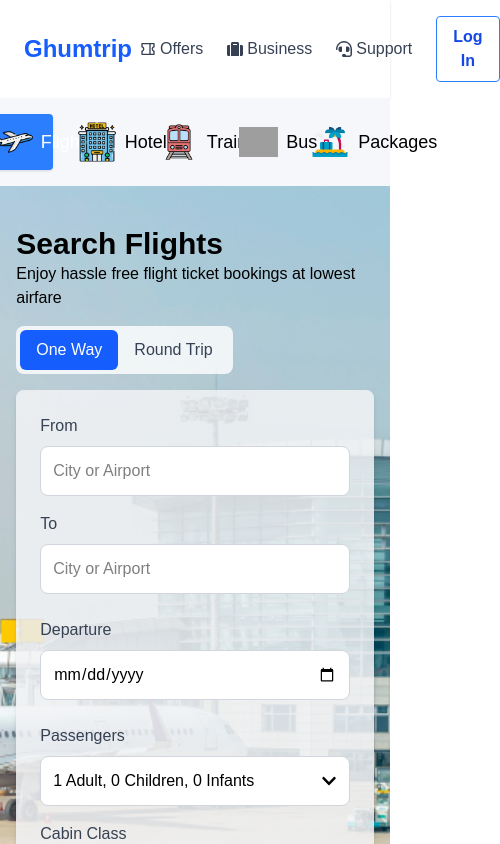
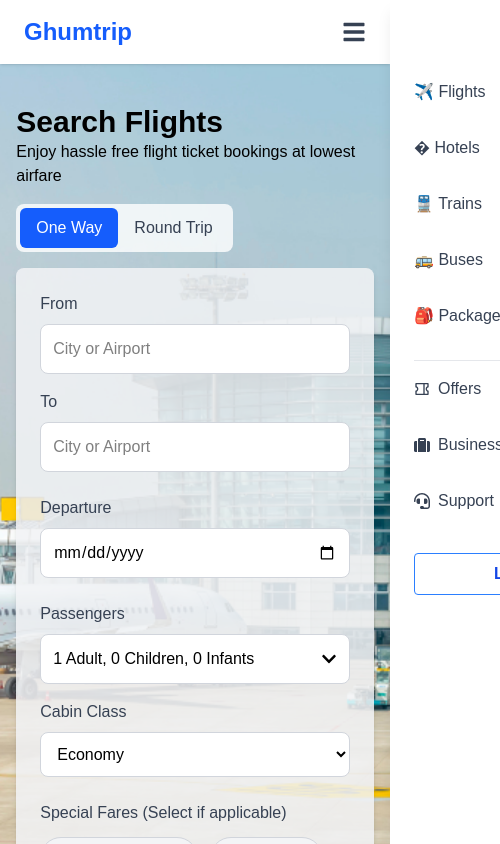
Before and after one commit to Prafful1505/ghumtrip-client, a Next.js app: page /flights in a window 390 px wide. Shown: the top 844 px of the page, 500 px wide, since content can reach past the window. Built offline with nearby package versions, Linux system fonts and the light colour scheme; grey boxes are pictures that could not be loaded; a web font is replaced by a local one.

Commit message:
header and navbar responsive with error resolving

```diff
--- a/src/app/flights/page.tsx
+++ b/src/app/flights/page.tsx
@@ -312,11 +312,11 @@
           <h1 className="text-2xl font-bold text-blue-700 mb-4">
             Book Flights with Ghumtrip - Seamless, Affordable & Hassle-Free
           </h1>
-          <p className="mb-4">Planning your next trip? Whether it's a domestic journey within India or an international adventure, Ghumtrip makes it simple to book cheap flights without any hassle.</p>
+          <p className="mb-4">Planning your next trip? Whether it&apos;s a domestic journey within India or an international adventure, Ghumtrip makes it simple to book cheap flights without any hassle.</p>
 
           <p className="mb-4">Our platform has an easy-to-use interface. It offers many airlines and affordable fares, helping you find the best travel deals.</p>
 
-          <p className="mb-6">Ghumtrip helps you compare prices for last-minute trips and planned vacations. You can choose the best options and book quickly and safely. Whether you're flying for business or leisure, our efficient search engine and user-friendly experience make booking flights effortless.</p>
+          <p className="mb-6">Ghumtrip helps you compare prices for last-minute trips and planned vacations. You can choose the best options and book quickly and safely. Whether you&apos;re flying for business or leisure, our efficient search engine and user-friendly experience make booking flights effortless.</p>
 
           <h2 className="text-2xl font-semibold text-blue-600 mb-2">Why Choose Ghumtrip for Flight Booking?</h2>
           <ul className="list-disc list-inside mb-6 space-y-1">
@@ -351,10 +351,10 @@
           <h2 className="text-2xl font-semibold text-blue-600 mb-2">FAQs: Book Flights with Ghumtrip</h2>
           <ul className="space-y-4 mb-8">
             <li><strong>How can I check my flight status on Ghumtrip?</strong><br />
-              You can check your flight status by entering your booking details on the 'Manage Booking' section of the Ghumtrip website or app.
+              You can check your flight status by entering your booking details on the &apos;Manage Booking&apos; section of the Ghumtrip website or app.
             </li>
             <li><strong>Does Ghumtrip offer refunds on cancelled tickets?</strong><br />
-              Yes, refunds are processed based on the airline's cancellation policy. Any applicable charges will be deducted.
+              Yes, refunds are processed based on the airline&apos;s cancellation policy. Any applicable charges will be deducted.
             </li>
             <li><strong>Can I book one-way and round-trip flights on Ghumtrip?</strong><br />
               Yes, Ghumtrip allows you to book both one-way and round-trip flights as per your travel needs.
@@ -385,7 +385,7 @@
           <h3 className="text-xl font-semibold text-red-600 mb-2">Disclaimer</h3>
           <ul className="list-disc list-inside text-sm space-y-1">
             <li>Flight fares are dynamic and subject to availability at the time of booking.</li>
-            <li>Refunds, cancellations, and modifications are as per the airlines' policies.</li>
+            <li>Refunds, cancellations, and modifications are as per the airlines&apos; policies.</li>
             <li>Before the final payment, we will display any additional charges, taxes, or surcharges.</li>
             <li>Ghumtrip is a travel aggregator and does not operate its own flights.</li>
             <li>Discounts and offers are subject to the terms and conditions specified on the website.</li>
--- a/src/app/page.tsx
+++ b/src/app/page.tsx
@@ -1,6 +1,5 @@
 import React from 'react';
 import { FaPlane, FaHotel, FaBus, FaTrain, FaGift } from 'react-icons/fa';
-import { RiCoupon2Fill } from 'react-icons/ri';
 import Image from 'next/image';
 import Link from 'next/link';
 
--- a/src/components/Header.tsx
+++ b/src/components/Header.tsx
@@ -1,10 +1,43 @@
+'use client'
 import Link from "next/link";
-import { FaSuitcase, FaHeadset, FaUser } from "react-icons/fa";
+import { FaSuitcase, FaHeadset, FaUser, FaBars, FaTimes } from "react-icons/fa";
 import { RiCoupon2Line } from "react-icons/ri";
+import { useState, useEffect } from "react";
 
 export default function Header() {
+  const [isMenuOpen, setIsMenuOpen] = useState(false);
+  const [isScrolled, setIsScrolled] = useState(false);
+
+  // Toggle menu function
+  const toggleMenu = () => {
+    setIsMenuOpen(!isMenuOpen);
+  };
+
+  // Close menu when clicking outside
+  const closeMenu = () => {
+    setIsMenuOpen(false);
+  };
+
+  // Handle scroll effect for header
+  useEffect(() => {
+    const handleScroll = () => {
+      if (window.scrollY > 10) {
+        setIsScrolled(true);
+      } else {
+        setIsScrolled(false);
+      }
+    };
+
+    window.addEventListener("scroll", handleScroll);
+    return () => window.removeEventListener("scroll", handleScroll);
+  }, []);
+
   return (
-    <header className="bg-white shadow-sm py-4 px-6">
+    <>
+      <header
+        className={`bg-white shadow-sm py-4 px-6 sticky top-0 z-50 transition-all duration-300 ${isScrolled ? "shadow-md" : "shadow-sm"
+          }`}
+      >
         <div className="max-w-7xl mx-auto flex justify-between items-center">
           {/* Left side - Logo */}
           <div className="flex items-center">
@@ -13,8 +46,8 @@
             </Link>
           </div>
 
-        {/* Right side - Navigation */}
-        <nav className="flex items-center space-x-6">
+          {/* Right side - Navigation (desktop) */}
+          <nav className="hidden md:flex items-center space-x-6">
             <Link
               href="/offers"
               className="flex items-center text-gray-700 hover:text-blue-600 transition-colors"
@@ -48,7 +81,118 @@
               </button>
             </Link>
           </nav>
+
+          {/* Mobile menu button */}
+          <button
+            className="md:hidden text-gray-700 focus:outline-none"
+            onClick={toggleMenu}
+          >
+            {isMenuOpen ? (
+              <FaTimes className="w-6 h-6" />
+            ) : (
+              <FaBars className="w-6 h-6" />
+            )}
+          </button>
         </div>
       </header>
+
+      {/* Mobile menu */}
+      <div
+        className={`fixed top-0 right-0 h-full w-64 bg-white shadow-lg z-50 transform transition-transform duration-300 ${isMenuOpen ? "translate-x-0" : "translate-x-full"
+          } md:hidden`}
+      >
+        <div className="p-6">
+          <button
+            className="absolute top-4 right-4 text-gray-700"
+            onClick={toggleMenu}
+          >
+            <FaTimes className="w-6 h-6" />
+          </button>
+
+          <nav className="mt-12 flex flex-col space-y-4">
+            {/* Travel Options */}
+            <Link
+              href="/flights"
+              className="flex items-center text-gray-700 hover:text-blue-600 transition-colors py-2"
+              onClick={closeMenu}
+            >
+              ✈️ Flights
+            </Link>
+
+            <Link
+              href="/hotels"
+              className="flex items-center text-gray-700 hover:text-blue-600 transition-colors py-2"
+              onClick={closeMenu}
+            >
+              � Hotels
+            </Link>
+
+            <Link
+              href="/trains"
+              className="flex items-center text-gray-700 hover:text-blue-600 transition-colors py-2"
+              onClick={closeMenu}
+            >
+              🚆 Trains
+            </Link>
+
+            <Link
+              href="/buses"
+              className="flex items-center text-gray-700 hover:text-blue-600 transition-colors py-2"
+              onClick={closeMenu}
+            >
+              🚌 Buses
+            </Link>
+
+            <Link
+              href="/packages"
+              className="flex items-center text-gray-700 hover:text-blue-600 transition-colors py-2"
+              onClick={closeMenu}
+            >
+              🎒 Packages
+            </Link>
+
+            {/* Original Menu Items */}
+            <div className="border-t border-gray-200 my-2"></div>
+
+            <Link
+              href="/offers"
+              className="flex items-center text-gray-700 hover:text-blue-600 transition-colors py-2"
+              onClick={closeMenu}
+            >
+              <RiCoupon2Line className="mr-2" />
+              Offers
+            </Link>
+
+            <Link
+              href="/business"
+              className="flex items-center text-gray-700 hover:text-blue-600 transition-colors py-2"
+              onClick={closeMenu}
+            >
+              <FaSuitcase className="mr-2" />
+              Business
+            </Link>
+
+            <Link
+              href="/support"
+              className="flex items-center text-gray-700 hover:text-blue-600 transition-colors py-2"
+              onClick={closeMenu}
+            >
+              <FaHeadset className="mr-2" />
+              Support
+            </Link>
+
+            <Link
+              href="/login"
+              className="flex items-center justify-center mt-4"
+              onClick={closeMenu}
+            >
+              <button className="bg-transparent cursor-pointer hover:bg-blue-500 text-blue-700 font-semibold hover:text-white py-2 px-4 border border-blue-500 hover:border-transparent rounded w-full">
+                Log In
+              </button>
+            </Link>
+          </nav>
+        </div>
+      </div>
+    </>
   );
 }
--- a/src/components/Navbar.tsx
+++ b/src/components/Navbar.tsx
@@ -16,7 +16,7 @@
   ];
 
   return (
-    <nav className="p-4 flex items-center justify-center gap-4 bg-[#f5f7fb]">
+    <nav className="p-4 flex items-center justify-center gap-4 bg-[#f5f7fb] hidden md:flex">
       {navItems.map((item) => (
         <Link
           key={item.name}
```
Lines whose indentation alone changed are shown as unchanged.
